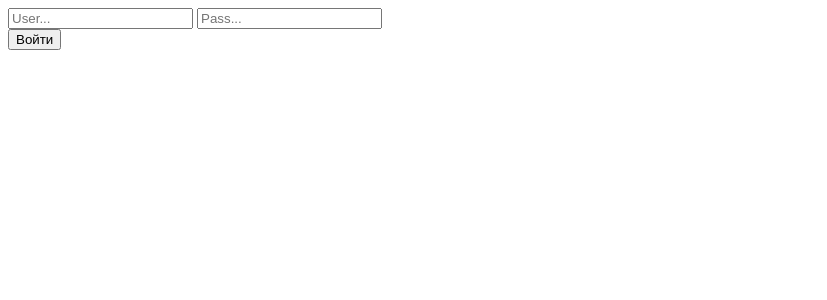
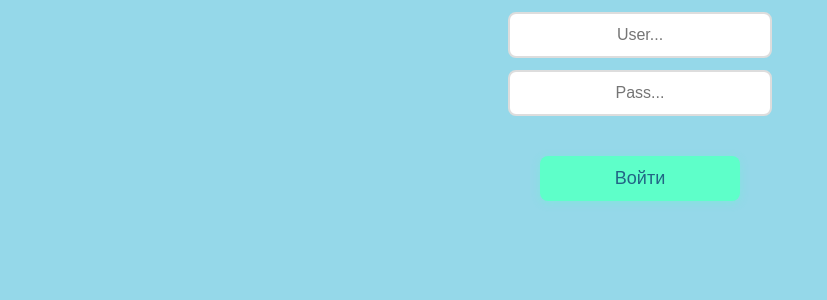
Before and after one commit to slnordtonffgl/msg-app, a Flask app: page /login in a window 1280 px wide. Shown: the top 300 px of the page, without its empty margins (0-827 px from the left). Run offline with Flask 3, Linux system fonts and the light colour scheme.

Commit message:
Add files via upload

```diff
--- a/app.py
+++ b/app.py
@@ -9,7 +9,7 @@ DB_PATH = "data.db"
 
 
 ADMIN_USERNAME = "admin"
-ADMIN_PASSWORD = "526742"
+ADMIN_PASSWORD = "secret"
 
 
 # ---------------------------
@@ -34,12 +34,14 @@ def init_db():
         )
     """)
 
-    #создание аккаунта админа
+    # Создания админ аккаунта
+    hashed = generate_password_hash(ADMIN_PASSWORD)
 
-    hashed = generate_password_hash(ADMIN_PASSWORD)
-    conn.execute( "INSERT INTO users (username, password) VALUES (?, ?)",
-    (ADMIN_USERNAME, hashed)
-     )
+    conn.execute(
+        "INSERT INTO users (username, password) VALUES (?, ?)",
+        (ADMIN_USERNAME, hashed)
+    )
+
     conn.commit()
     conn.close()
 
@@ -77,7 +79,15 @@ def index():
     msgs = conn.execute("SELECT * FROM msgs").fetchall()
     conn.close()
 
-    return render_template('index.html', msgs=msgs)
+    is_admin = False
+    user = session.get('username')
+
+    if user and user == ADMIN_USERNAME:
+        is_admin = True
+
+
+
+    return render_template('index.html', msgs=msgs, is_admin=is_admin)
 
 
 # ---------------------------
@@ -94,10 +104,10 @@ def database():
 
     return render_template('database.html', msgs=msgs, users=users)
 
+
 # ---------------------------
 # Админ панель
 # ---------------------------
-
 @app.route('/admin')
 def admin():
     is_admin = False
@@ -106,14 +116,15 @@ def admin():
     if user and user == ADMIN_USERNAME:
         is_admin = True
 
-
     if is_admin:
         conn = sqlite3.connect(DB_PATH)
         users = conn.execute("SELECT username FROM users").fetchall()
         conn.close()
         return render_template('admin.html',users=users)
     else:
-        return "Досту запрещен"
+        return "Доступ запрещен"
+
+
 
 # ---------------------------
 # Логин / регистрация
--- a/templates/admin.html
+++ b/templates/admin.html
@@ -1,15 +1,12 @@
 <!DOCTYPE html>
 <html lang="en">
-
 <head>
     <meta charset="UTF-8">
     <title>Admin</title>
 </head>
-
 <body>
     {% for u in users %}
-    <div>{{u [0]}} <button>delite</button> </div>
+        <div>{{ u[0] }} <button>Удалить</button> </div>
     {% endfor %}
 </body>
-
 </html>
--- a/templates/login.html
+++ b/templates/login.html
@@ -3,16 +3,78 @@
 <head>
     <meta charset="UTF-8">
     <title>Login</title>
+   <style>
+    body{
+        background-color: rgb(149, 216, 233);
+    }
+    button {
+    background: rgb(94, 255, 201);
+    display: block;
+    margin: 10px auto;
+    padding: 12px 24px;
+    width: 200px;
+    border: none;
+    border-radius: 8px;
+    font-size: 18px;
+    font-weight: 500;
+    color: #226585;
+    cursor: pointer;
+    box-shadow: 0 2px 8px rgba(94, 255, 201, 0.3);
+    transition: all 0.2s ease;
+}
+
+button:hover {
+    background: #60ffcb;
+    transform: translateY(-1px);
+    box-shadow: 0 4px 12px rgb(6, 108, 139);
+}
+
+button:active {
+    transform: translateY(0);
+    box-shadow: 0 2px 6px rgba(172, 255, 227, 0.788);
+}
+
+button:focus {
+    outline: none;
+    box-shadow: 0 0 0 2px rgba(116, 178, 197, 0.959);
+}
+
+   input {
+    text-align: center;
+    display: block;
+    margin: 12px auto;
+    padding: 12px 20px;
+    width: 220px;
+    border: 2px solid #ddd;
+    border-radius: 8px;
+    font-size: 16px;
+    background: #fff;
+    transition: border-color 0.2s ease, box-shadow 0.2s ease;
+}
+
+input:focus {
+    outline: none;
+    border-color: #5effc9;
+    box-shadow: 0 0 0 3px rgba(94, 255, 201, 0.2);
+}
+
+input:hover {
+    border-color: #5587b6;
+}
+
+
+   </style>
 </head>
 <body>
     <form method="post">
         <div>{{ sysmsg }}</div>
-        <div>
+        <div class="text">
 
             <input type="text" name="username" placeholder="User..." value={{formuser}}>
+
             <input type="text" name="password" placeholder="Pass..." value={{formpass}}>
         </div>
-
+<br>
         <button>Войти</button>
     </form>
 </body>
```
Also changed, not shown: static/style.css (+7 -0 lines), templates/index.html (+14 -1 lines).
